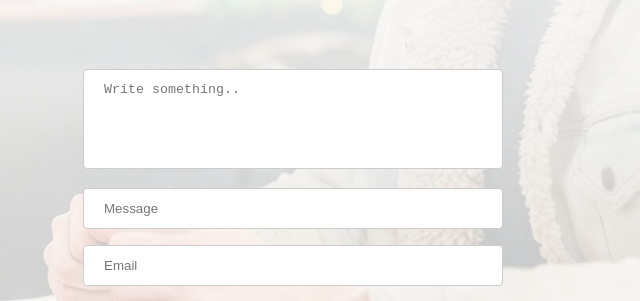
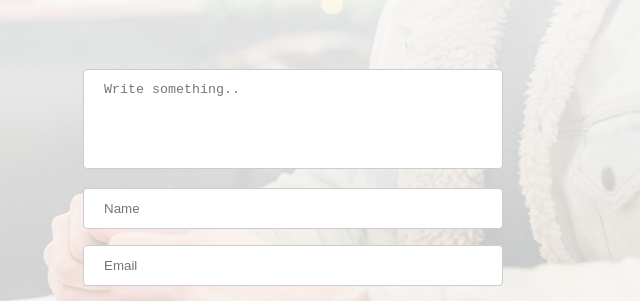
Before and after one commit to lacjkea/OMI-4thsemexam, a website built with Vite: page index.html in a window 1280 px wide. Shown: the part 3339-3640 px from the top of the page, 635-1275 px from the left. Built offline with nearby package versions, Linux system fonts and the light colour scheme; a web font is replaced by a local one.

Commit message:
minor changes

```diff
--- a/index.html
+++ b/index.html
@@ -191,7 +191,7 @@
                   id="username"
                   name="username"
                   type="text"
-                  placeholder="Message"
+                  placeholder="Name"
                   pattern="[A-Za-z0-9]{6,50}"
                   required
                   autocomplete="off"
```
